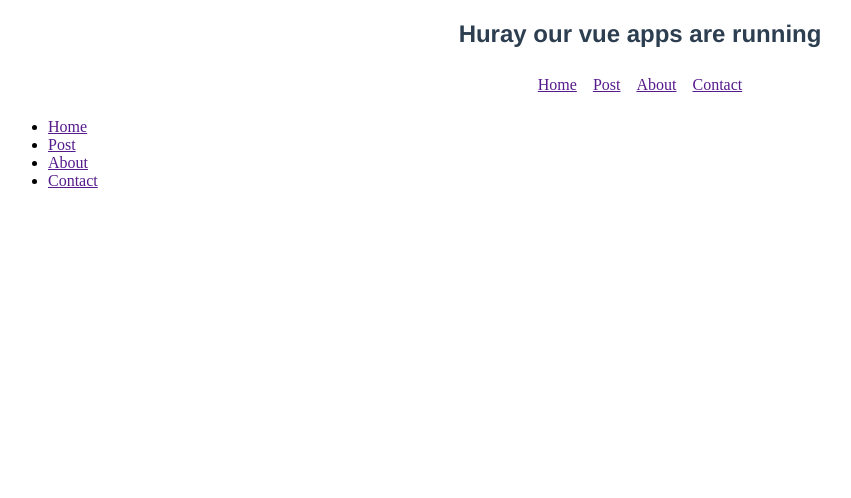
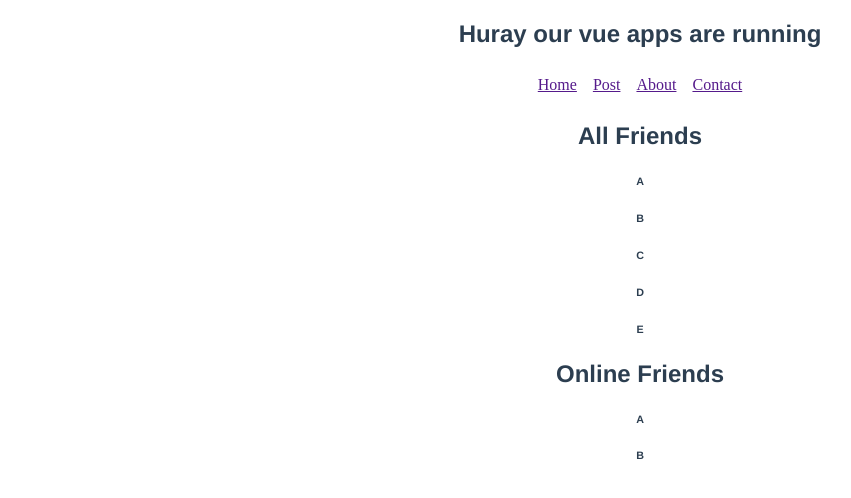
Before and after one commit to sajedul559/learn_vue_with_cli, a Vue app: page / in a window 1280 px wide. Shown: the top 498 px of the page, without its empty margins (0-851 px from the left). Built offline with nearby package versions, Linux system fonts and the light colour scheme.

Commit message:
learn props

```diff
--- a/package.json
+++ b/package.json
@@ -9,7 +9,8 @@
   },
   "dependencies": {
     "core-js": "^3.8.3",
-    "vue": "^2.6.14"
+    "vue": "^2.6.14",
+    "vue-loader": "^17.0.0"
   },
   "devDependencies": {
     "@babel/core": "^7.12.16",
--- a/src/App.vue
+++ b/src/App.vue
@@ -3,30 +3,39 @@
 
       <h2>{{ title}}</h2>
       <Navbar></Navbar>
-      <nav>
-            <ul>
-                <li><a href="">Home</a></li>
-                <li><a href="">Post</a></li>
-                <li><a href="">About</a></li>
-                <li><a href="">Contact</a></li>
+      <AllFriends :friends="friends"></AllFriends>
+      <OnlineFriends :friends="friends"></OnlineFriends>
 
-            </ul>
-        </nav>
   </div>
 </template>
 
 <script>
-import Navbar from './components/Navbar.vue'
+import Navbar from './components/Navbar.vue';
+import AllFriends from './components/AllFriends.vue';
+import OnlineFriends from './components/OnlineFriends.vue';
+
+
+
 
 export default {
   name: 'App',
   data(){
     return {
-      title:'Huray our vue apps are running'
+      title:'Huray our vue apps are running',
+       friends:[
+                 {name:'A',online:true},
+                 {name:'B',online:true},
+                 {name:'C',online:false},
+                 {name:'D',online:false},
+                 {name:'E',online:false}
+
+             ]
     }
   },
   components:{
-    Navbar
+    Navbar,
+    AllFriends,
+    OnlineFriends
 }
 
 }
--- /dev/null
+++ b/src/components/AllFriends.vue
@@ -0,0 +1,30 @@
+<template>
+    <div id="allfriends">
+        <h2>All Friends</h2>
+        <div v-for="(friend, index) in friends" :key="index">
+             <h6>  {{friend.name}}</h6>
+        </div>
+    </div>
+
+</template>
+
+<script>
+ export default{
+     name:'AllFriends',
+     props:['friends'],
+     data(){
+         return{
+
+         }
+     }
+ }
+</script>
+<style scoped>
+h6{
+  font-family: Avenir, Helvetica, Arial, sans-serif;
+  -webkit-font-smoothing: antialiased;
+  -moz-osx-font-smoothing: grayscale;
+  text-align: center;
+  color: #2c3e50;
+}
+</style>
--- /dev/null
+++ b/src/components/OnlineFriends.vue
@@ -0,0 +1,31 @@
+<template>
+    <div id="onlinefriends">
+        <h2>Online Friends</h2>
+        <div v-for="(friend, index) in friends" :key="index">
+             <h6 v-if="friend.online">  {{friend.name}}</h6>
+        </div>
+    </div>
+
+</template>
+
+<script>
+ export default{
+     name:'OnlineFriends',
+     props:['friends'],
+
+     data(){
+         return{
+
+         }
+     }
+ }
+</script>
+<style scoped>
+ h6{
+  font-family: Avenir, Helvetica, Arial, sans-serif;
+  -webkit-font-smoothing: antialiased;
+  -moz-osx-font-smoothing: grayscale;
+  text-align: center;
+  color: #2c3e50;
+}
+</style>
```
Also changed, not shown: 1 other file (tests, documents, lock files or other folders).
